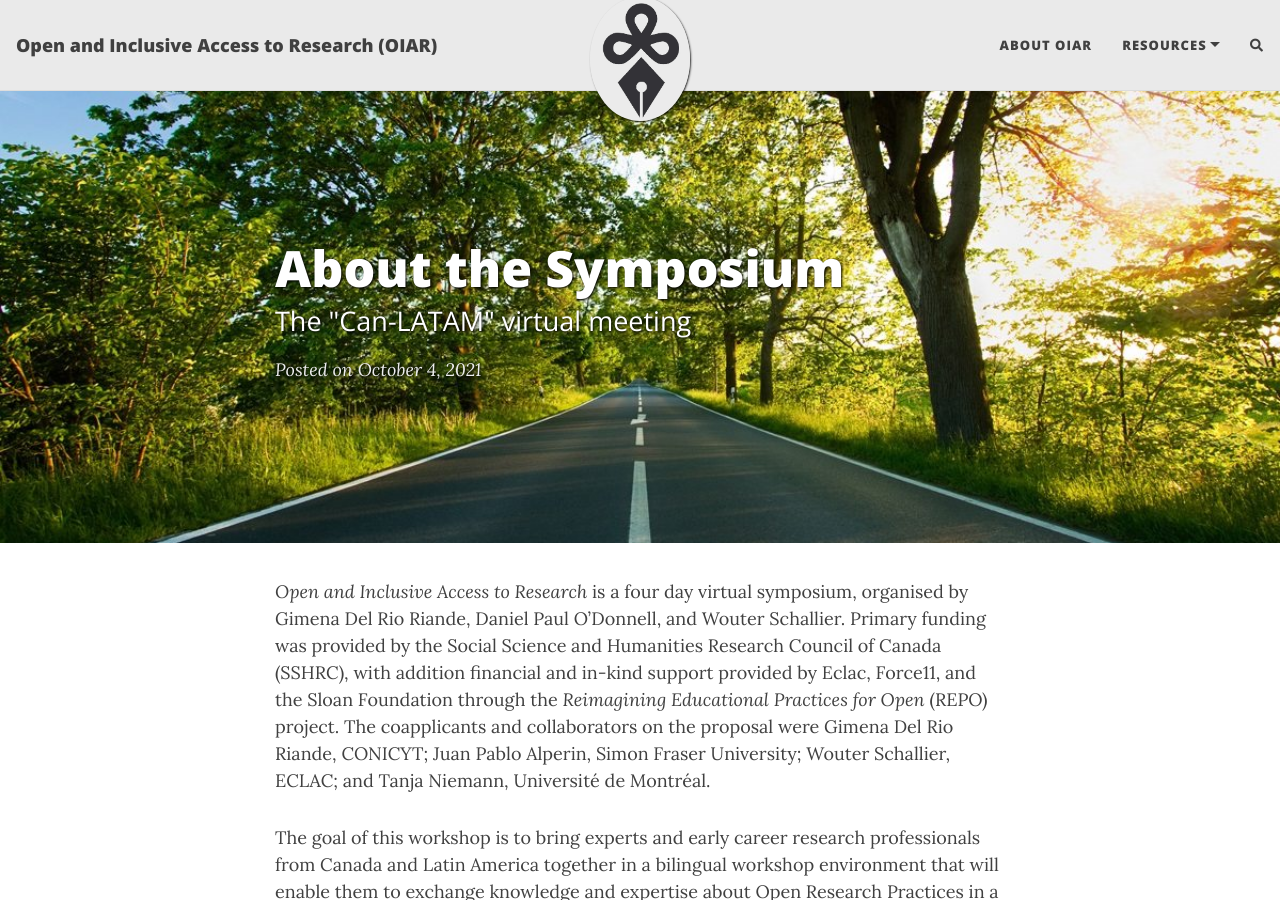
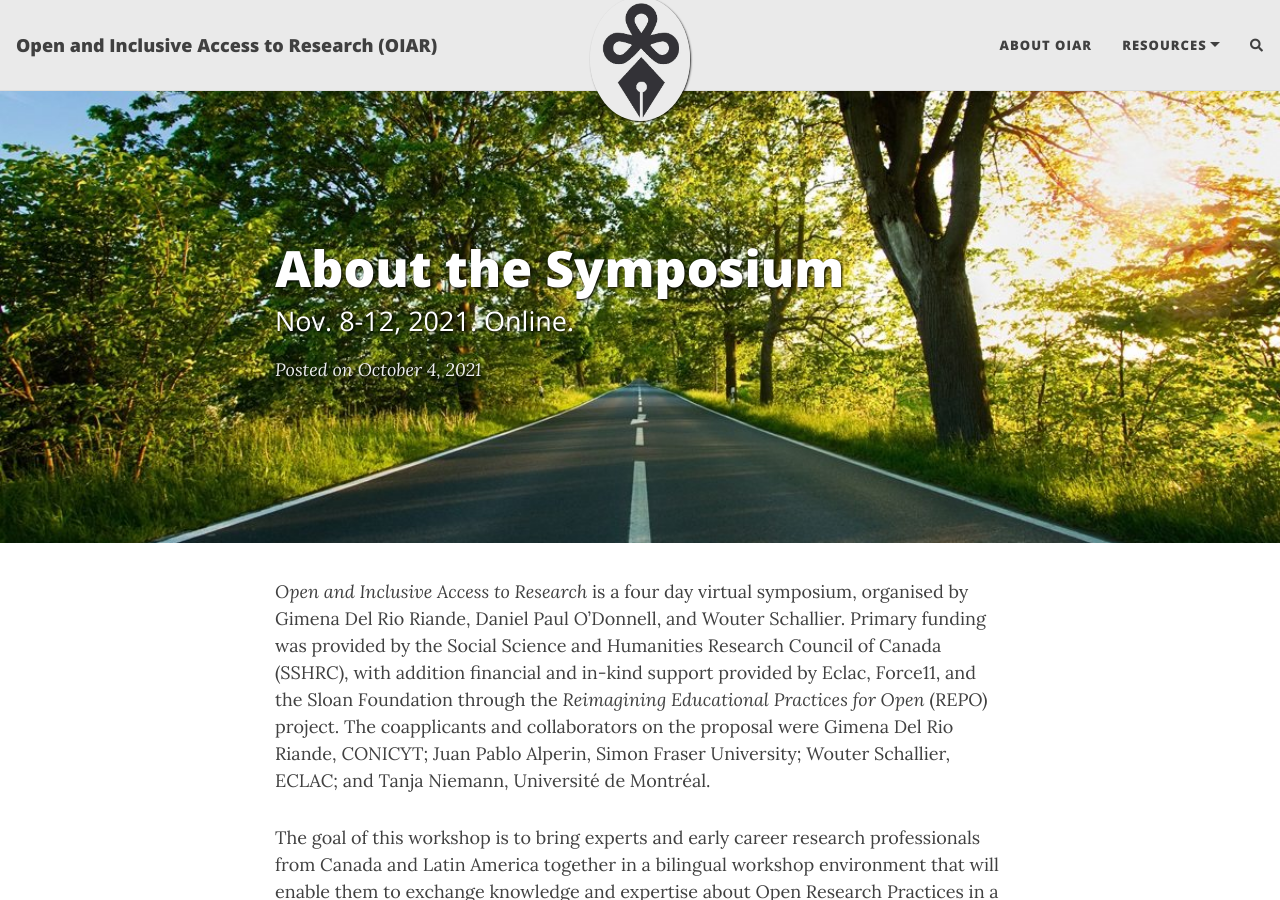
Before and after one commit to caedmon5/OIAR, a Jekyll site: the page built from _posts/2021-10-04-about-the-symposium.md, in a window 1280 px wide and 900 px high. Built offline with Jekyll 4.4.1, drawn with Linux system fonts in a browser that asks for light colours; nearby versions of some CDN libraries; comment, search, counter and statistics services are not loaded.

Commit message:
Fixed the subtitle

```diff
--- a/_posts/2021-10-04-about-the-symposium.md
+++ b/_posts/2021-10-04-about-the-symposium.md
@@ -1,7 +1,7 @@
 ---
 layout: post
 title: About the Symposium
-subtitle: The "Can-LATAM" virtual meeting
+subtitle: Nov. 8-12, 2021. Online.
 cover-img: /assets/img/path.jpg
 thumbnail-img: /assets/img/thumb.png
 share-img: /assets/img/path.jpg
```
